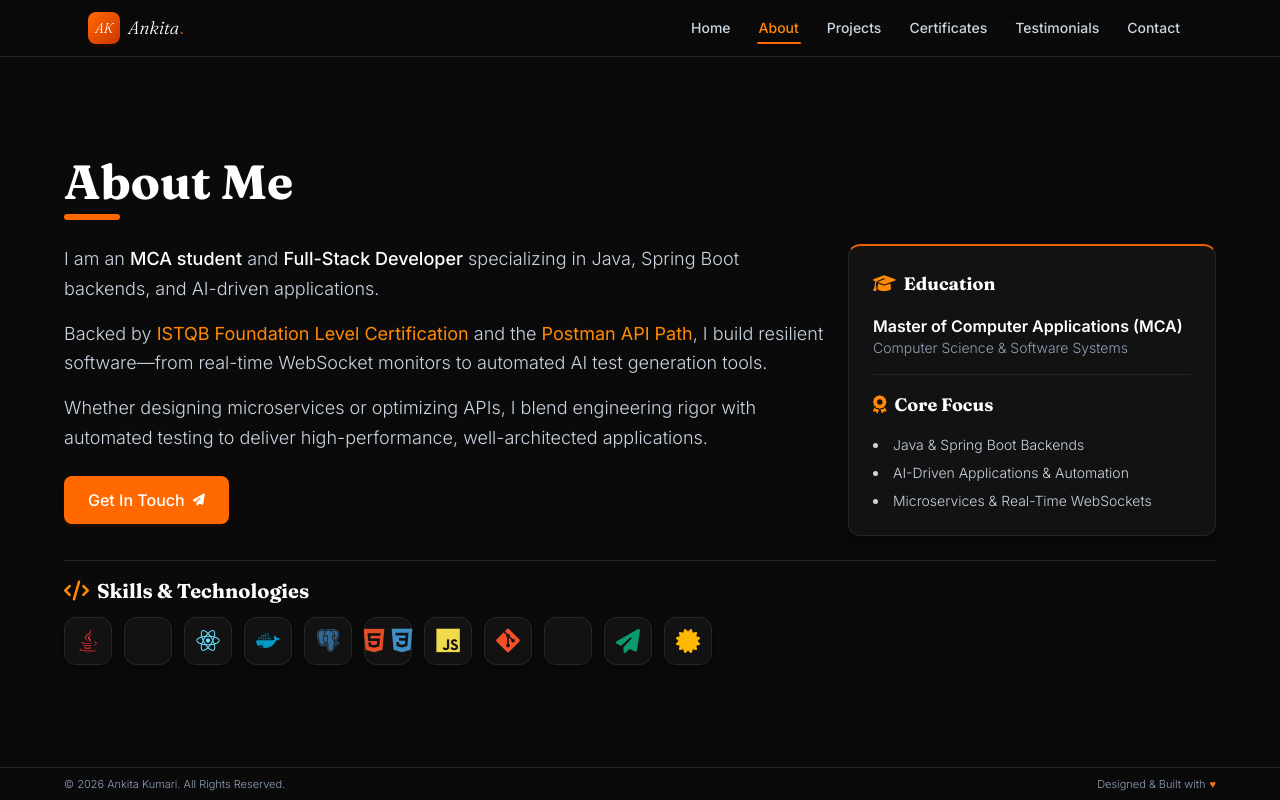
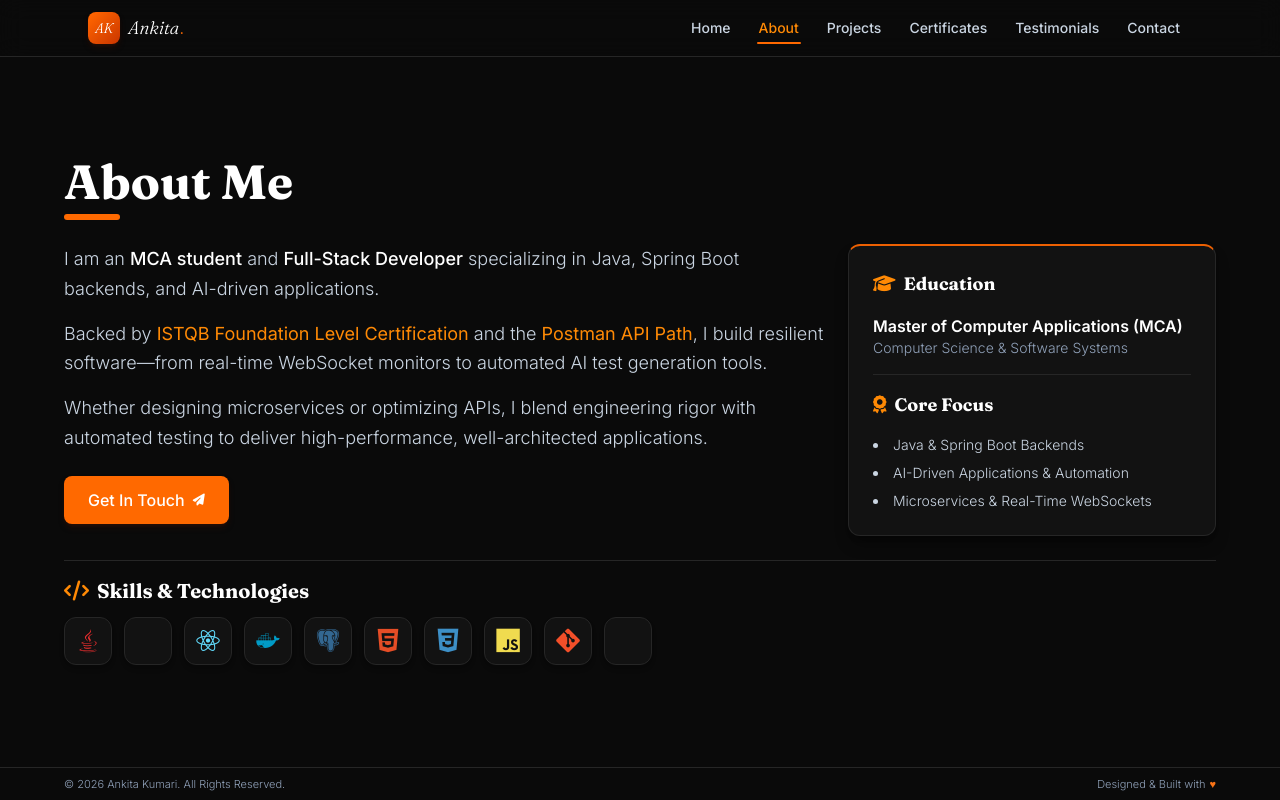
Before and after one commit to ankita-thakur-28/project-portfolio, a React (Vite) app: page / in a window 1280 px wide. Both pictures are taken after a click on the button "About". Built offline with nearby package versions, Linux system fonts and the light colour scheme.

Commit message:
refactor: separate HTML and CSS into individual icons and remove Brevo and ISTQB from skills

```diff
--- a/src/components/TechIcon.jsx
+++ b/src/components/TechIcon.jsx
@@ -19,6 +19,12 @@ export default function TechIcon({ name, size = 'md', showLabel = false, classNa
       case 'postgresql':
       case 'postgres':
         return <i className={`devicon-postgresql-plain colored ${iconSizeClass}`}></i>;
+      case 'html':
+      case 'html5':
+        return <i className={`devicon-html5-plain colored ${iconSizeClass}`}></i>;
+      case 'css':
+      case 'css3':
+        return <i className={`devicon-css3-plain colored ${iconSizeClass}`}></i>;
       case 'html / css':
       case 'html/css':
         return (
--- a/src/data/skills.js
+++ b/src/data/skills.js
@@ -1,4 +1,4 @@
 export const skills = [
-  'Java', 'Spring Boot','React', 'Docker', 'SQL',
-  'HTML / CSS', 'JavaScript', 'Git', 'Swagger UI', 'Brevo API', 'ISTQB',
+  'Java', 'Spring Boot', 'React', 'Docker', 'SQL',
+  'HTML', 'CSS', 'JavaScript', 'Git', 'Swagger UI',
 ];
```
